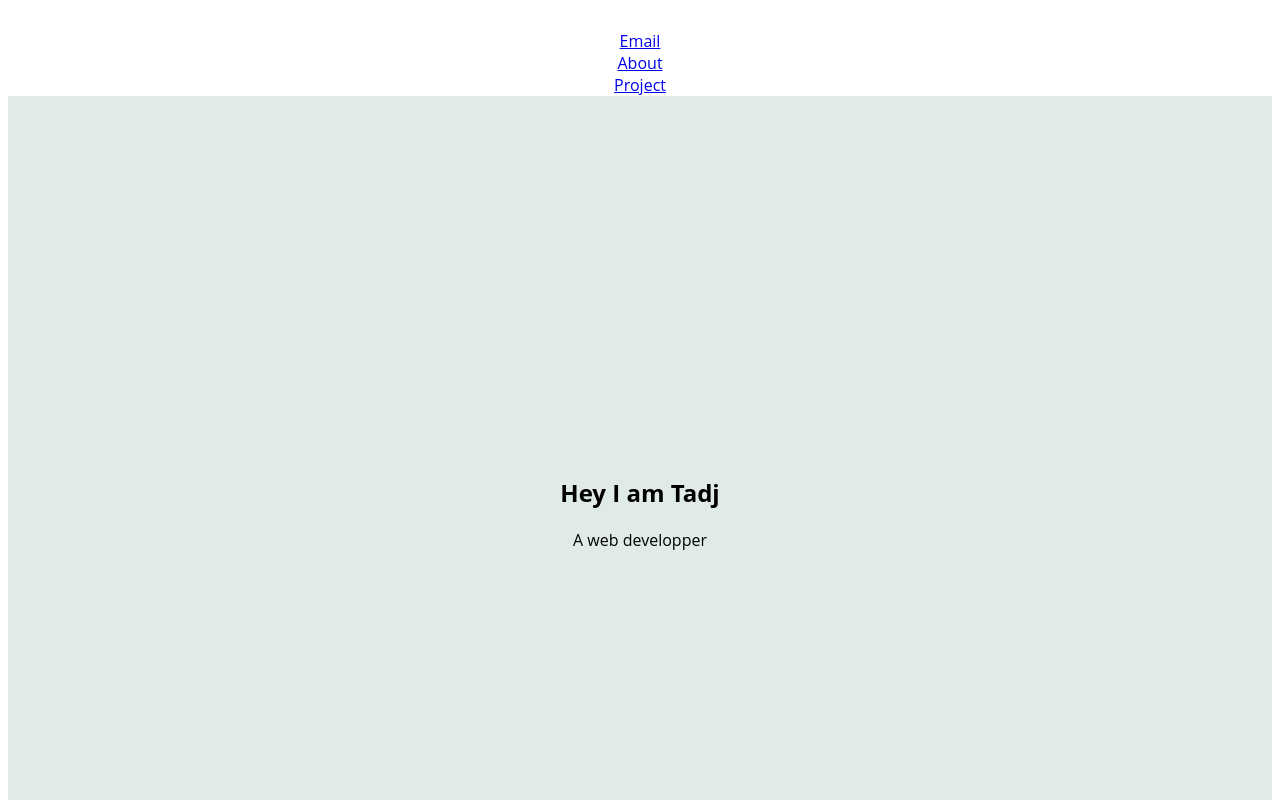
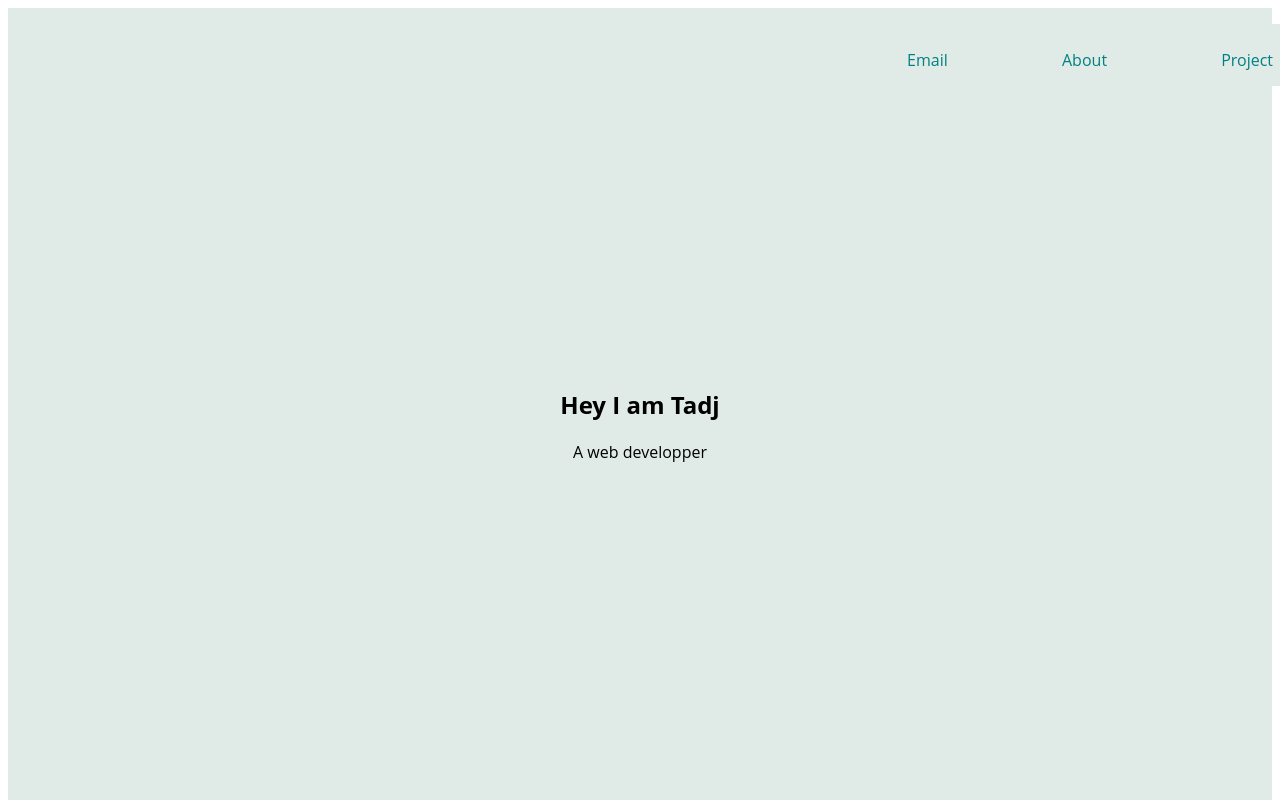
Before and after one commit to csc473s2019-webdev/hw3-p4-personal-portfolio-practice-with-html-css-TadjM, a plain HTML site: page index.html in a window 1280 px wide. Shown: the top 800 px of the page. Drawn offline with Linux system fonts and the light colour scheme.

Commit message:
more styling

```diff
--- a/index.css
+++ b/index.css
@@ -1,10 +1,14 @@
+
 html,
 body{
     font-family: 'Open Sans';
     text-align: center;
 }
 #navbar{
-    display: inline;
+    text-align: right;
+    position: fixed;
+    width: 100%;
+    background-color: #e0ebe8;
 }
 .welcome{
     top: 0;
@@ -12,3 +16,21 @@ body{
     min-height: 55vh;
     padding-top: 45vh;
 }
+nav ul {
+    text-align: right;
+    position: fixed;
+    width: 100%;
+    background-color: #e0ebe8;
+  }
+
+  nav ul li {
+    display: inline-block;
+    margin: 55px;
+    margin-bottom: 15px;
+    margin-top: 25px;
+  }
+
+  nav ul li a {
+    color: #008080;
+    text-decoration: none;
+  }
```
